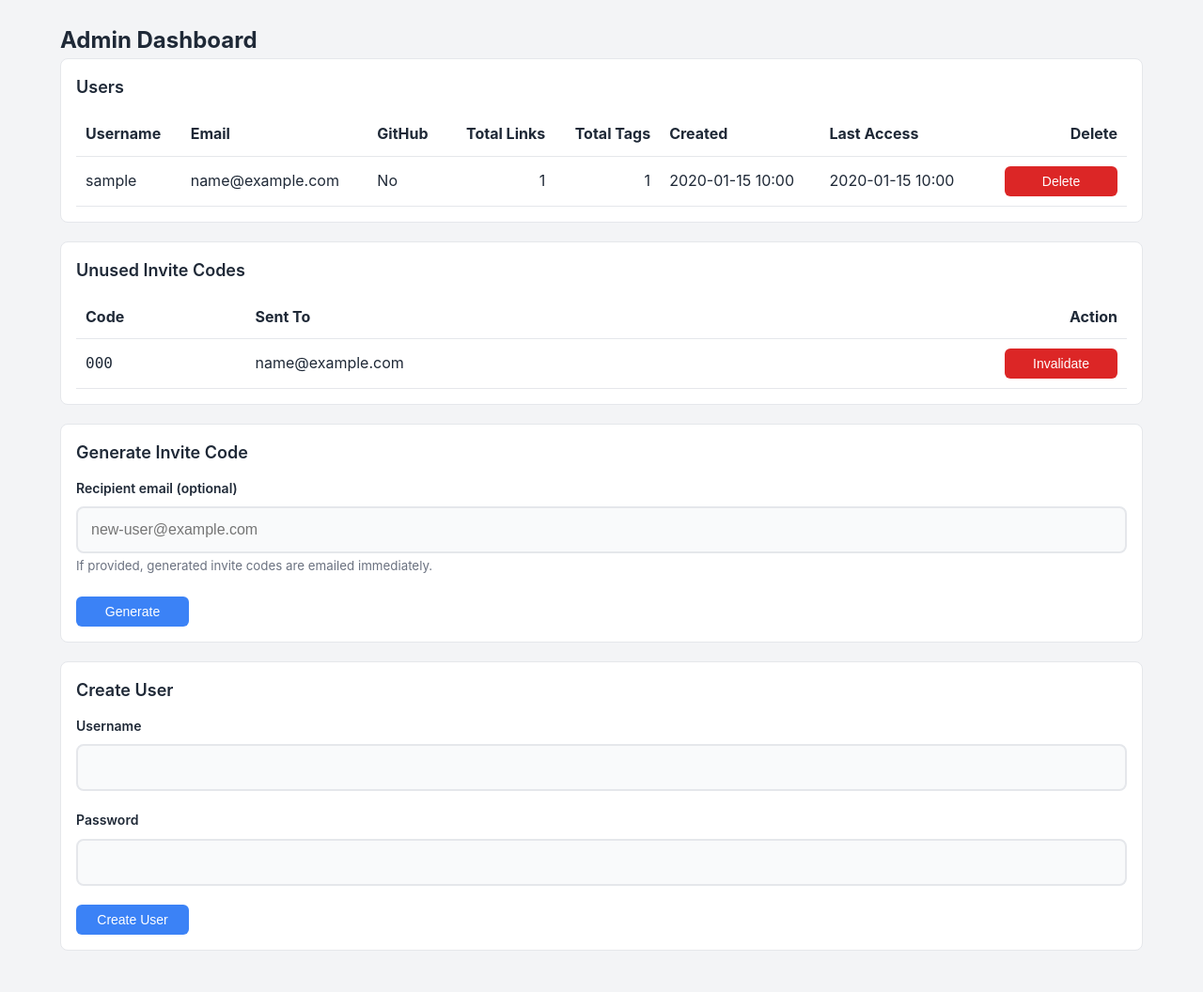
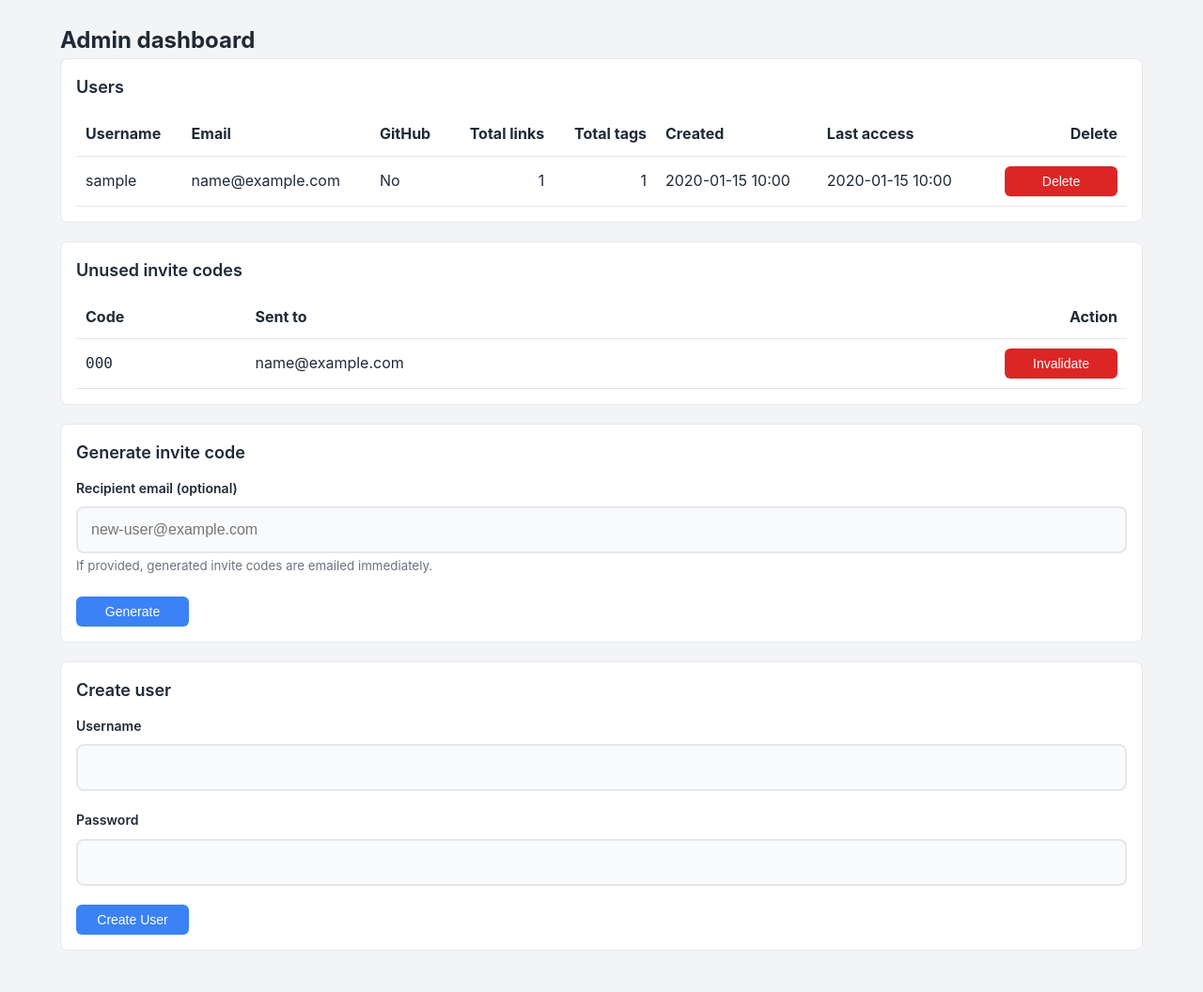
Before and after one commit to gperdrizet/logkeep, a FastAPI app: template src/templates/admin.html in a window 1280 px wide. Shown: the whole page at 94% size. Run offline with FastAPI, Linux system fonts and the light colour scheme; the template is opened without the code that fills it: most values are stand-ins (such as "Sample title", 1, 10 or a date in 2020); parts of the project's set-up code (start-up, migrations or seed data) failed here and were passed over.

Commit message:
Normalize page titles/headings to sentence case

```diff
--- a/src/templates/admin.html
+++ b/src/templates/admin.html
@@ -1,6 +1,6 @@
 {% extends "base.html" %}
 
-{% block title %}Admin - LogKeep{% endblock %}
+{% block title %}Admin dashboard: LogKeep{% endblock %}
 
 {% block extra_head %}
 <style>
@@ -11,7 +11,7 @@
 {% endblock %}
 
 {% block content %}
-<h2>Admin Dashboard</h2>
+<h2>Admin dashboard</h2>
 
 {% if success %}
 <div class="alert alert-success">{{ success }}</div>
@@ -31,10 +31,10 @@
                     <th style="text-align: left; padding: 10px; border-bottom: 1px solid var(--border-color);">Username</th>
                     <th style="text-align: left; padding: 10px; border-bottom: 1px solid var(--border-color);">Email</th>
                     <th style="text-align: left; padding: 10px; border-bottom: 1px solid var(--border-color);">GitHub</th>
-                    <th style="text-align: right; padding: 10px; border-bottom: 1px solid var(--border-color);">Total Links</th>
-                    <th style="text-align: right; padding: 10px; border-bottom: 1px solid var(--border-color);">Total Tags</th>
+                    <th style="text-align: right; padding: 10px; border-bottom: 1px solid var(--border-color);">Total links</th>
+                    <th style="text-align: right; padding: 10px; border-bottom: 1px solid var(--border-color);">Total tags</th>
                     <th style="text-align: left; padding: 10px; border-bottom: 1px solid var(--border-color);">Created</th>
-                    <th style="text-align: left; padding: 10px; border-bottom: 1px solid var(--border-color);">Last Access</th>
+                    <th style="text-align: left; padding: 10px; border-bottom: 1px solid var(--border-color);">Last access</th>
                     <th style="text-align: right; padding: 10px; border-bottom: 1px solid var(--border-color);">Delete</th>
                 </tr>
             </thead>
@@ -68,14 +68,14 @@
 </div>
 
 <div class="card" style="margin-bottom: 20px;">
-    <h3 class="card-title">Unused Invite Codes</h3>
+    <h3 class="card-title">Unused invite codes</h3>
     {% if invites %}
     <div style="overflow-x: auto;">
         <table style="width: 100%; border-collapse: collapse;">
             <thead>
                 <tr>
                     <th style="text-align: left; padding: 10px; border-bottom: 1px solid var(--border-color);">Code</th>
-                    <th style="text-align: left; padding: 10px; border-bottom: 1px solid var(--border-color);">Sent To</th>
+                    <th style="text-align: left; padding: 10px; border-bottom: 1px solid var(--border-color);">Sent to</th>
                     <th style="text-align: right; padding: 10px; border-bottom: 1px solid var(--border-color);">Action</th>
                 </tr>
             </thead>
@@ -101,7 +101,7 @@
 </div>
 
 <div class="card" style="margin-bottom: 20px;">
-    <h3 class="card-title">Generate Invite Code</h3>
+    <h3 class="card-title">Generate invite code</h3>
     <form action="/admin/invites" method="post">
         <div class="form-group">
             <label for="recipient-email">Recipient email (optional)</label>
@@ -114,7 +114,7 @@
 </div>
 
 <div class="card" style="margin-bottom: 20px;">
-    <h3 class="card-title">Create User</h3>
+    <h3 class="card-title">Create user</h3>
     <form action="/admin/users" method="post">
         <div class="form-group">
             <label for="new-username">Username</label>
--- a/src/templates/dashboard.html
+++ b/src/templates/dashboard.html
@@ -1,6 +1,6 @@
 {% extends "base.html" %}
 
-{% block title %}Links - LogKeep{% endblock %}
+{% block title %}Links: LogKeep{% endblock %}
 
 {% block content %}
 <h2>Links</h2>
--- a/src/templates/data.html
+++ b/src/templates/data.html
@@ -1,6 +1,6 @@
 {% extends "base.html" %}
 
-{% block title %}Data - LogKeep{% endblock %}
+{% block title %}Data: LogKeep{% endblock %}
 
 {% block content %}
 <h2>Data</h2>
@@ -35,7 +35,7 @@
 
 <div style="max-width: 500px; margin: 32px auto 0;">
     <div class="card">
-        <h3 class="card-title">GitHub / Logseq integration</h3>
+        <h3 class="card-title">GitHub and Logseq integration</h3>
 
         {% if request.query_params.get('github_ok') %}
         <div class="alert alert-success">Settings saved.</div>
--- a/src/templates/login.html
+++ b/src/templates/login.html
@@ -1,6 +1,6 @@
 {% extends "base.html" %}
 
-{% block title %}Login - LogKeep{% endblock %}
+{% block title %}Login: LogKeep{% endblock %}
 
 {% block content %}
 <div style="max-width: 400px; margin: 40px auto;">
--- a/src/templates/register.html
+++ b/src/templates/register.html
@@ -1,6 +1,6 @@
 {% extends "base.html" %}
 
-{% block title %}Register - LogKeep{% endblock %}
+{% block title %}Register: LogKeep{% endblock %}
 
 {% block content %}
 <div style="max-width: 500px; margin: 20px auto;">
--- a/src/templates/submit.html
+++ b/src/templates/submit.html
@@ -1,6 +1,6 @@
 {% extends "base.html" %}
 
-{% block title %}Submit - LogKeep{% endblock %}
+{% block title %}Submit: LogKeep{% endblock %}
 
 {% block content %}
 <h2>Submit</h2>
--- a/src/templates/tags.html
+++ b/src/templates/tags.html
@@ -1,6 +1,6 @@
 {% extends "base.html" %}
 
-{% block title %}Tags - LogKeep{% endblock %}
+{% block title %}Tags: LogKeep{% endblock %}
 
 {% block content %}
 <h2>Tags</h2>
```
